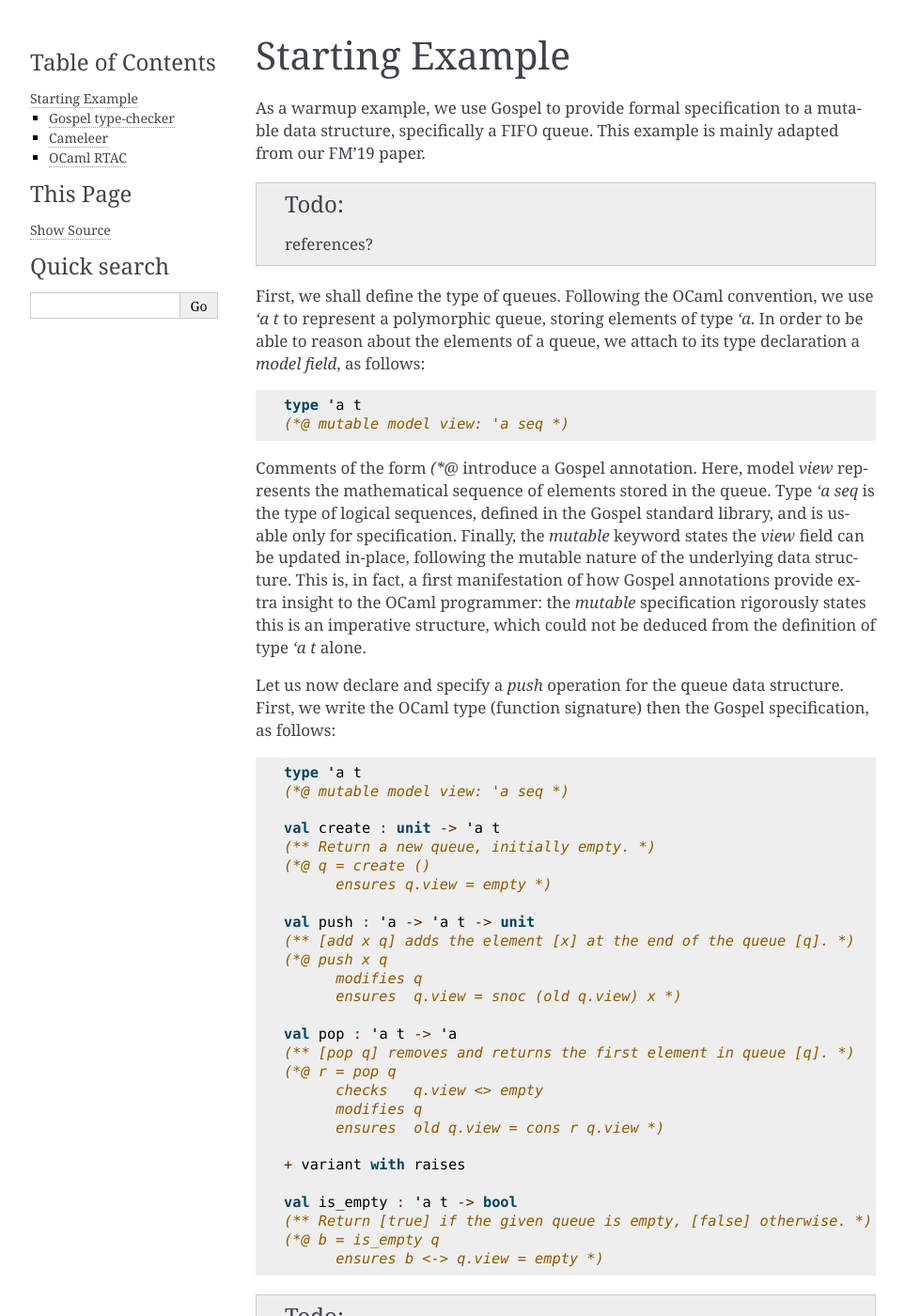
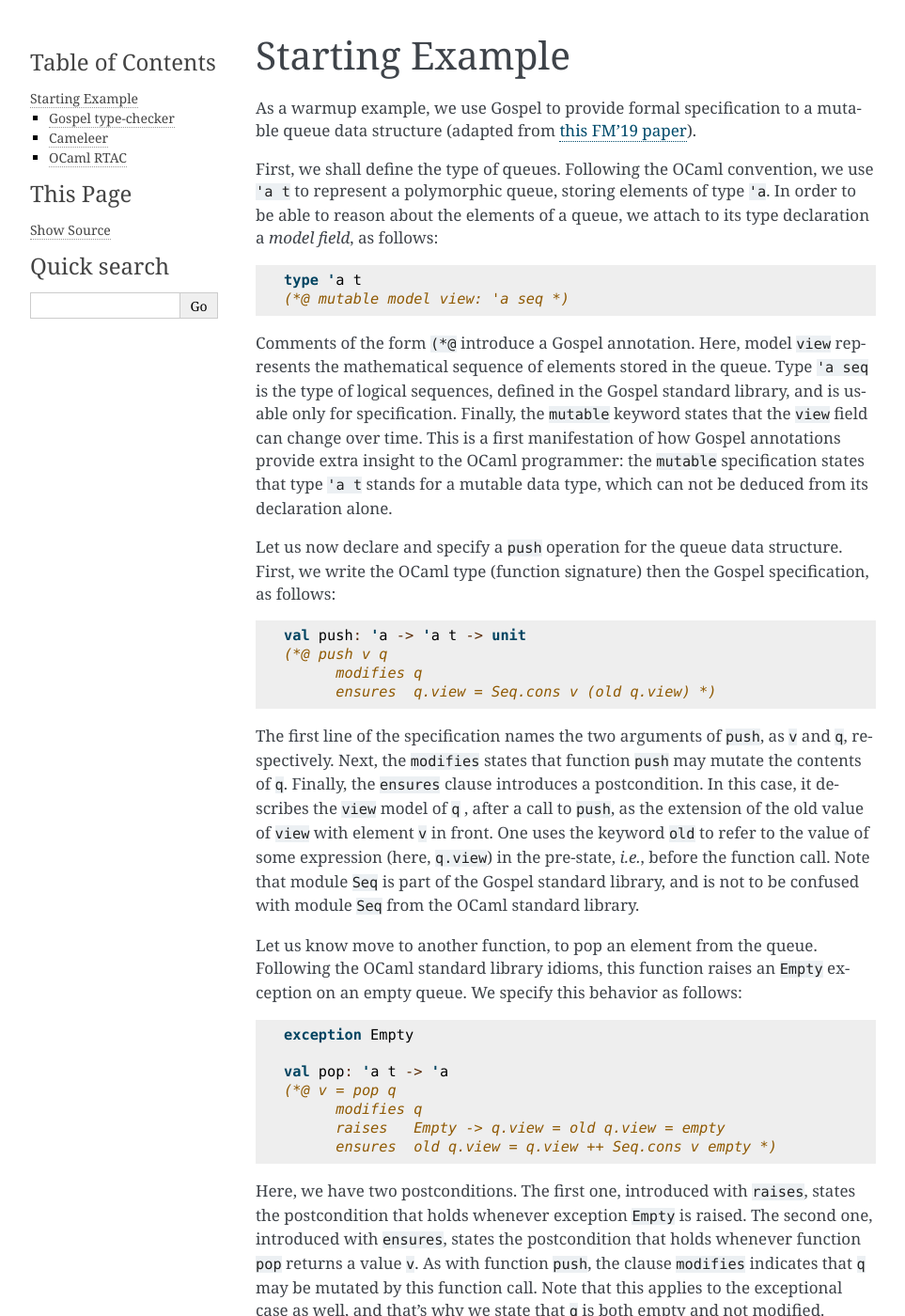
Before and after one commit to ocaml-gospel/gospel, a Sphinx documentation site: the page built from doc/starting.rst, in a window 1280 px wide and 1400 px high. Shown: the whole window at 94% size, without its empty margins (148-1111 px from the left). Built offline with Sphinx 7.4.7, drawn with Linux system fonts in a browser that asks for light colours; some of the changed text lies outside the part shown.

Commit message:
starting example (wip)

```diff
--- a/doc/starting.rst
+++ b/doc/starting.rst
@@ -2,15 +2,10 @@ Starting Example
 ================
 
 As a warmup example, we use Gospel to provide formal specification to a mutable
-data structure, specifically a FIFO queue. This example is mainly adapted from
-our FM'19 paper.
-
-.. todo::
-
-   references?
+queue data structure (adapted from `this FM'19 paper <https://hal.inria.fr/hal-02157484>`_).
 
 First, we shall define the type of queues. Following the OCaml convention, we
-use `'a t` to represent a polymorphic queue, storing elements of type `'a`. In
+use ``'a t`` to represent a polymorphic queue, storing elements of type ``'a``. In
 order to be able to reason about the elements of a queue, we attach to its type
 declaration a *model field*, as follows:
 
@@ -19,73 +14,42 @@ declaration a *model field*, as follows:
    type 'a t
    (*@ mutable model view: 'a seq *)
 
-Comments of the form `(*@` introduce a Gospel annotation. Here, model `view`
-represents the mathematical sequence of elements stored in the queue. Type `'a
-seq` is the type of logical sequences, defined in the Gospel standard library,
-and is usable only for specification. Finally, the `mutable` keyword states
-the `view` field can be updated in-place, following the mutable nature of the
-underlying data structure. This is, in fact, a first manifestation of how Gospel
-annotations provide extra insight to the OCaml programmer: the `mutable`
-specification rigorously states this is an imperative structure, which could not
-be deduced from the definition of type `'a t` alone.
+Comments of the form ``(*@`` introduce a Gospel annotation. Here, model ``view``
+represents the mathematical sequence of elements stored in the queue. Type ``'a
+seq`` is the type of logical sequences, defined in the Gospel standard library,
+and is usable only for specification. Finally, the ``mutable`` keyword states
+that the ``view`` field can change over time.
+This is a first manifestation of how Gospel
+annotations provide extra insight to the OCaml programmer: the ``mutable``
+specification states that type  ``'a t`` stands for a mutable data type,
+which can not be deduced from its declaration alone.
 
-Let us now declare and specify a `push` operation for the queue data
+Let us now declare and specify a ``push`` operation for the queue data
 structure. First, we write the OCaml type (function signature) then the Gospel
 specification, as follows:
 
 .. code-block:: ocaml
 
-    type 'a t
-    (*@ mutable model view: 'a seq *)
-
-    val create : unit -> 'a t
-    (** Return a new queue, initially empty. *)
-    (*@ q = create ()
-          ensures q.view = empty *)
-
-    val push : 'a -> 'a t -> unit
-    (** [add x q] adds the element [x] at the end of the queue [q]. *)
-    (*@ push x q
-          modifies q
-          ensures  q.view = snoc (old q.view) x *)
-
-    val pop : 'a t -> 'a
-    (** [pop q] removes and returns the first element in queue [q]. *)
-    (*@ r = pop q
-          checks   q.view <> empty
-          modifies q
-          ensures  old q.view = cons r q.view *)
-
-    + variant with raises
-
-    val is_empty : 'a t -> bool
-    (** Return [true] if the given queue is empty, [false] otherwise. *)
-    (*@ b = is_empty q
-          ensures b <-> q.view = empty *)
-
-.. todo::
-
-   show all the signature first, or at the end with Gospel spec?
-
-.. code-block:: ocaml
-
    val push: 'a -> 'a t -> unit
    (*@ push v q
-       modifies q
-       ensures  q.view = Seq.cons v (old q.view) *)
+         modifies q
+         ensures  q.view = Seq.cons v (old q.view) *)
 
-.. todo::
+The first line of the specification names the two arguments of
+``push``, as ``v`` and ``q``, respectively. Next, the ``modifies``
+states that function ``push`` may mutate the contents of
+``q``. Finally, the ``ensures`` clause introduces a postcondition. In
+this case, it describes the ``view`` model of ``q`` , after a call to
+``push``, as the extension of the old value of ``view`` with element
+``v`` in front. One uses the keyword ``old`` to refer to the value of
+some expression (here, ``q.view``) in the pre-state, *i.e.*, before
+the function call.
+Note that module ``Seq`` is part of the Gospel standard library, and
+is not to be confused with module ``Seq`` from the OCaml standard library.
 
-   should we use `snoc` or `::` ?
-
-The first line of the specification names the two arguments of `push` as `v` and
-`q`, respectively. Next, the `modifies` states that, during the execution of
-`push`, a side-effect mutates the contents of queue `q`. Finally, the `ensures`
-clause introduces a postcondition. In this case, it asserts the `view` sequence
-of `q`, after a call to `push`, consists of the same sequence before the call
-extended with element `v` added at the front. In Gospel, one uses the keyword
-`old` to refer to the pre-state (*i.e.*, before the function call) of some
-mutable field.
+Let us know move to another function, to pop an element from the queue.
+Following the OCaml standard library idioms, this function raises an
+``Empty`` exception on an empty queue. We specify this behavior as follows:
 
 .. code-block:: ocaml
 
@@ -93,16 +57,28 @@ mutable field.
 
    val pop: 'a t -> 'a
    (*@ v = pop q
-         raises   Empty -> q.view = empty
          modifies q
-         ensures  old q.view = q.view ++ v :: nil *)
+         raises   Empty -> q.view = old q.view = empty
+         ensures  old q.view = q.view ++ Seq.cons v empty *)
 
-Foo
+Here, we have two postconditions. The first one, introduced with
+``raises``, states the postcondition that holds whenever exception
+``Empty`` is raised. The second one, introduced with ``ensures``,
+states the postcondition that holds whenever function ``pop`` returns
+a value ``v``. As with function ``push``, the clause ``modifies``
+indicates that ``q`` may be mutated by this function call. Note that
+this applies to the exceptional case as well, and that's why we state
+that ``q`` is both empty and not modified.
 
-.. todo::
+An alternative would be ...
 
-   to explain `raises`: clearly state q.view (implicitly?) refers to the
-   pre-state
+.. code-block:: ocaml
+
+   val pop: 'a t -> 'a
+   (*@ v = pop q
+       requires q.view <> empty
+       modifies q
+       ensures  old q.view = q.view ++ (Seq.cons v empty) *)
 
 
 .. code-block:: ocaml
@@ -114,6 +90,13 @@ Foo
 .. todo::
 
    `is_empty` is interesting because it is an effect-free function
+
+.. code-block:: ocaml
+
+    val create : unit -> 'a t
+    (** Return a new queue, initially empty. *)
+    (*@ q = create ()
+          ensures q.view = empty *)
 
 .. todo::
 
```
